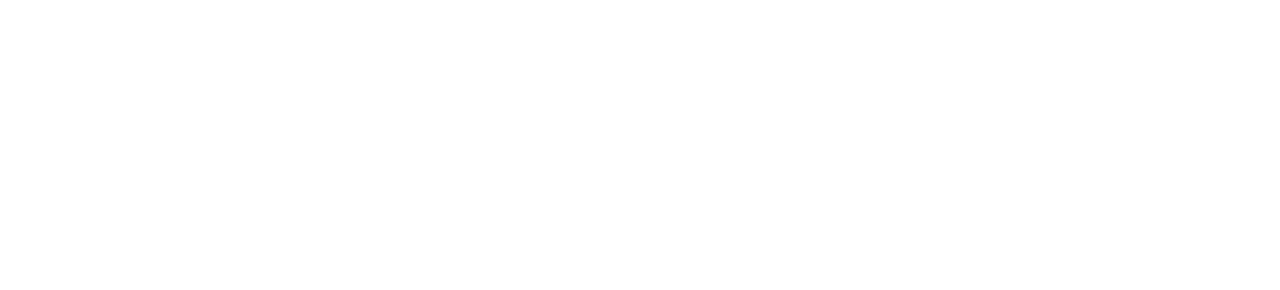
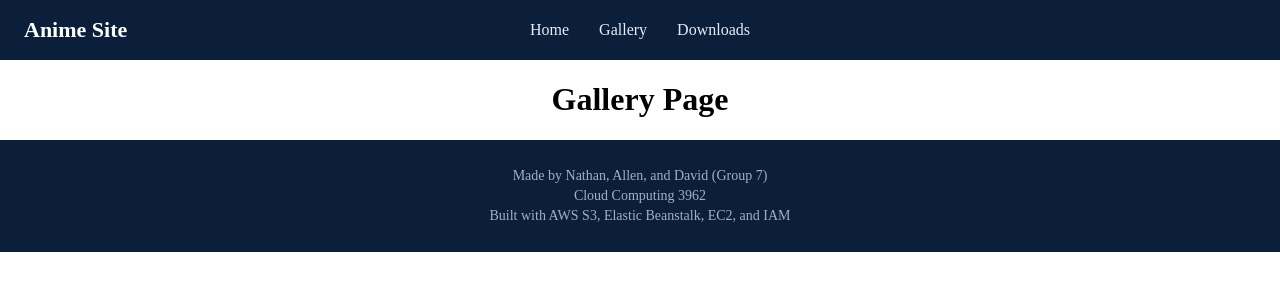
Before and after one commit to NathanH-WasTaken/cloud_comp-group7, a plain HTML site: page gallery.html in a window 1280 px wide. Drawn offline with Linux system fonts and the light colour scheme.

Commit message:
Add navbar, footer, and heading for each page.

```diff
--- a/gallery.html
+++ b/gallery.html
@@ -4,11 +4,27 @@
 <head>
     <meta charset="UTF-8">
     <meta name="viewport" content="width=device-width, initial-scale=1.0">
-    <title>Image Gallery Page</title>
+    <link rel="stylesheet" href="style.css">
+    <title>Image Gallery Page - Anime Site</title>
 </head>
 
 <body>
+    <nav class="navbar">
+        <a href="index.html" class="brand">Anime Site</a>
+        <div class="nav-links">
+            <a href="index.html">Home</a>
+            <a href="gallery.html">Gallery</a>
+            <a href="downloads.html">Downloads</a>
+        </div>
+    </nav>
 
+    <h1 style="text-align:center">Gallery Page</h1>
+
+    <footer class="footer">
+        <p>Made by Nathan, Allen, and David (Group 7)</p>
+        <p>Cloud Computing 3962</p>
+        <p>Built with AWS S3, Elastic Beanstalk, EC2, and IAM</p>
+    </footer>
 </body>
 
 </html>
--- a/style.css
+++ b/style.css
@@ -0,0 +1,57 @@
+body {
+    margin: 0;
+    min-height: 100vh;
+    display: flex;
+    flex-direction: column;
+}
+
+main {
+    flex: 1;
+}
+
+/* Navbar */
+.navbar {
+    position: relative;
+    display: flex;
+    align-items: center;
+    height: 60px;
+    padding: 0 24px;
+    background: #0b1f3a;
+}
+
+.brand {
+    color: white;
+    font-size: 22px;
+    font-weight: bold;
+    text-decoration: none;
+}
+
+.nav-links {
+    position: absolute;
+    left: 50%;
+    transform: translateX(-50%);
+    display: flex;
+    gap: 30px;
+}
+
+.nav-links a {
+    color: #e6edf7;
+    text-decoration: none;
+}
+
+.nav-links a:hover {
+    color: #5ab0ff;
+}
+
+/* Footer */
+.footer {
+    background: #0b1f3a;
+    color: #9db0cc;
+    text-align: center;
+    padding: 24px;
+    font-size: 14px;
+}
+
+.footer p {
+    margin: 4px 0;
+}
```
Also changed, not shown: downloads.html (+16 -0 lines), index.html (+16 -0 lines).
